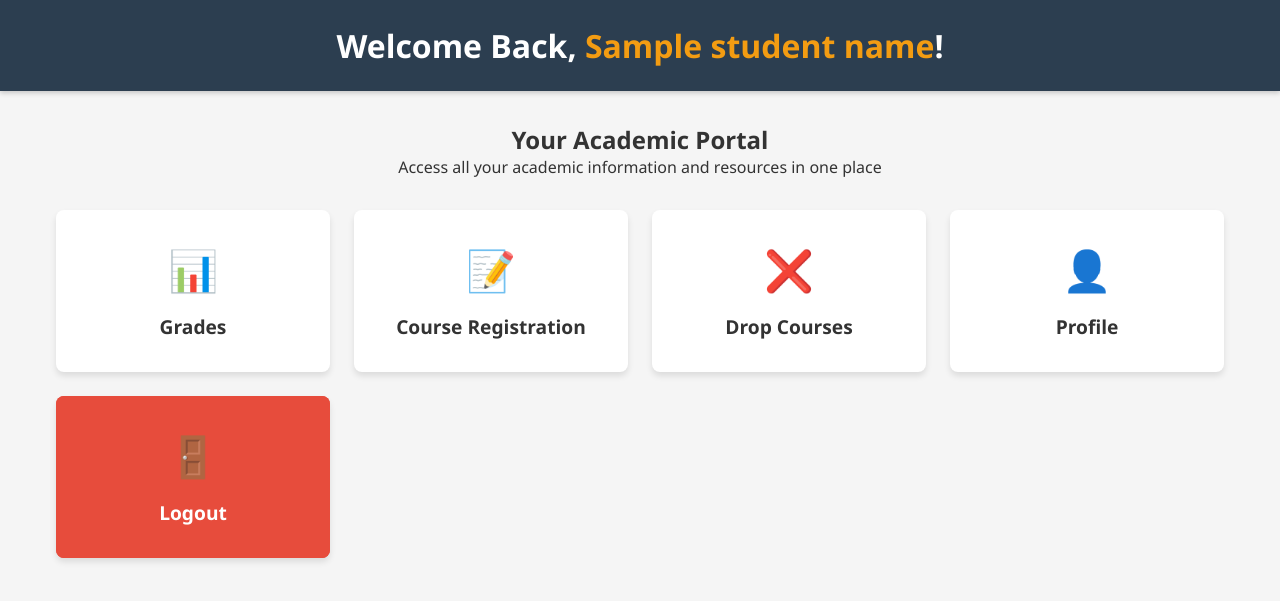
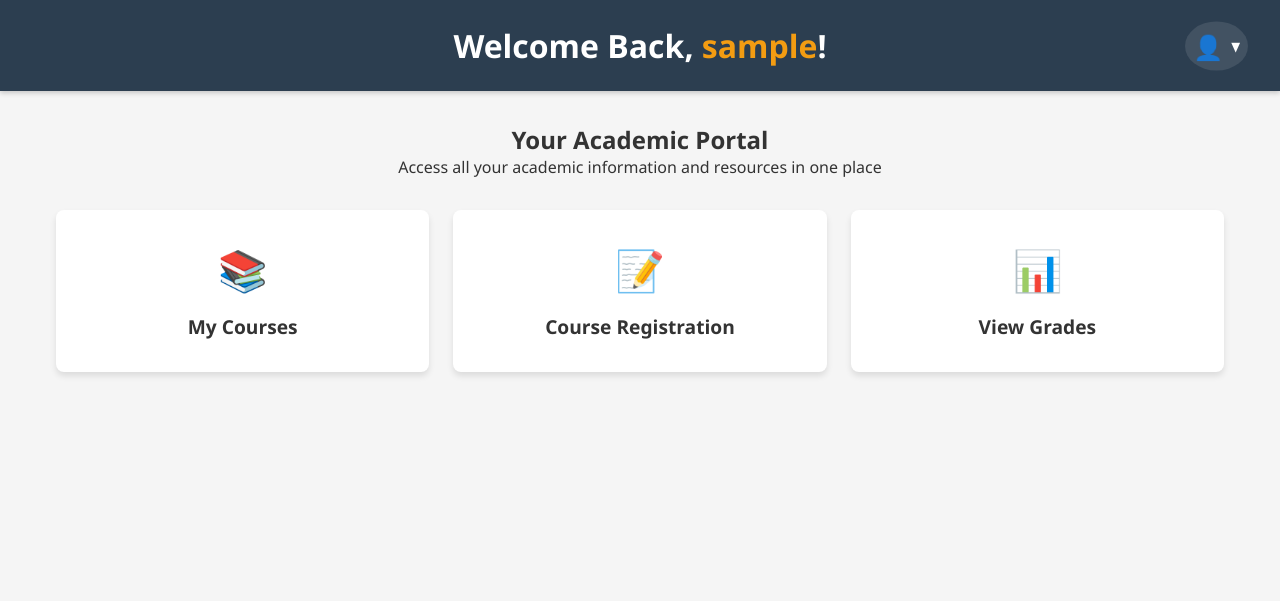
Before and after one commit to 112201019/University_management_system, a Flask app: template templates/student/student.html in a window 1280 px wide. Shown: the top 601 px of the page. Run offline with Flask 3, Linux system fonts and the light colour scheme; the template is opened without the code that fills it: most values are stand-ins (such as "Sample title", 1, 10 or a date in 2020); some libraries are stand-ins or nearby versions.

Commit message:
Some front-end changes in student..!

```diff
--- a/app.py
+++ b/app.py
@@ -142,5 +142,35 @@ def logout():
     session.clear()
     return redirect(url_for('home'))
 
+@app.route('/student/grades')
+def view_grades():
+    if session.get('role') != 'student':
+        return redirect(url_for("login"))
+    return render_template("./student/grades.html", username=session.get("username"))
+
+@app.route('/student/course_registation')
+def course_registration():
+    if session.get('role') != 'student':
+        return redirect(url_for("login"))
+    return render_template("./student/course_registartion.html", username=session.get("username"))
+
+@app.route('/student/courses')
+def view_courses():
+    if session.get('role') != 'student':
+        return redirect(url_for("login"))
+    return render_template("./student/courses.html", username=session.get("username"))
+
+@app.route("/student/profile")
+def view_profile():
+    if session.get('role') != 'student':
+        return redirect(url_for('login'))
+    return render_template('./student/profile.html', username=session.get('username'))
+
+@app.route("/student/settings")
+def student_settings():
+    if session.get('role') != 'student':
+        return redirect(url_for('login'))
+    return render_template('./student/settings.html', username=session.get('username'))
+
 if __name__ == '__main__':
     app.run(debug=True)
--- a/static/css/student/style.css
+++ b/static/css/student/style.css
@@ -15,6 +15,113 @@ header {
     padding: 1.5rem;
     text-align: center;
     box-shadow: 0 2px 5px rgba(0, 0, 0, 0.2);
+    position: relative;
+    display: flex;
+    justify-content: center;
+    align-items: center;
+}
+
+header h1 {
+    margin: 0;
+}
+
+/* Dropdown styles */
+.user-dropdown {
+    position: absolute;
+    right: 2rem;
+    top: 50%;
+    transform: translateY(-50%);
+}
+
+.dropdown-btn {
+    background: none;
+    border: none;
+    color: white;
+    display: flex;
+    align-items: center;
+    cursor: pointer;
+    padding: 0.5rem;
+    border-radius: 50%;
+    background-color: rgba(255, 255, 255, 0.1);
+}
+
+.dropdown-btn:hover {
+    background-color: rgba(255, 255, 255, 0.2);
+}
+
+.profile-avatar {
+    font-size: 1.5rem;
+    display: flex;
+    align-items: center;
+    justify-content: center;
+}
+
+.dropdown-arrow {
+    margin-left: 0.5rem;
+    font-size: 0.8rem;
+}
+
+.dropdown-content {
+    display: none;
+    position: absolute;
+    right: 0;
+    top: calc(100% + 0.5rem);
+    background-color: white;
+    min-width: 200px;
+    box-shadow: 0 8px 16px rgba(0, 0, 0, 0.2);
+    border-radius: 8px;
+    z-index: 10;
+    overflow: hidden;
+}
+
+.dropdown-content.show {
+    display: block;
+    animation: fadeIn 0.2s ease-in-out;
+}
+
+@keyframes fadeIn {
+    from {
+        opacity: 0;
+        transform: translateY(-10px);
+    }
+
+    to {
+        opacity: 1;
+        transform: translateY(0);
+    }
+}
+
+.dropdown-content a {
+    display: flex;
+    align-items: center;
+    padding: 0.8rem 1rem;
+    text-decoration: none;
+    color: #333;
+    transition: background-color 0.2s;
+}
+
+.dropdown-content a:hover {
+    background-color: #f5f5f5;
+}
+
+.dropdown-content .icon {
+    font-size: 1.2rem;
+    margin-right: 0.8rem;
+    color: #3498db;
+}
+
+.dropdown-divider {
+    height: 1px;
+    background-color: #e0e0e0;
+    margin: 0.5rem 0;
+}
+
+.logout-option {
+    color: #e74c3c !important;
+}
+
+.logout-option .icon {
+    color: #e74c3c !important;
 }
 
 .container {
@@ -53,7 +160,7 @@ header {
     height: 100%;
 }
 
-.icon {
+.dashboard .icon {
     font-size: 2.5rem;
     margin-bottom: 1rem;
     color: #3498db;
@@ -71,24 +178,23 @@ header {
     color: #333;
 }
 
-.logout {
-    background-color: #e74c3c;
-}
-
-.logout .icon {
-    color: white;
-}
-
-.logout .title {
-    color: white;
-}
-
-.logout a {
-    background-color: #e74c3c;
-    color: white;
-}
-
 .student-name {
     font-weight: bold;
     color: #f39c12;
 }
+
+/* Responsive adjustments */
+@media (max-width: 768px) {
+    header {
+        padding: 1rem;
+    }
+
+    .user-dropdown {
+        position: absolute;
+        right: 1rem;
+    }
+
+    .dashboard {
+        grid-template-columns: 1fr;
+    }
+}
--- a/templates/student/student.html
+++ b/templates/student/student.html
@@ -10,7 +10,28 @@
 
 <body>
     <header>
-        <h1>Welcome Back, <span class="student-name">{{ student_name }}</span>!</h1>
+        <h1>Welcome Back, <span class="student-name">{{ username }}</span>!</h1>
+        <div class="user-dropdown">
+            <button class="dropdown-btn">
+                <div class="profile-avatar">👤</div>
+                <span class="dropdown-arrow">▼</span>
+            </button>
+            <div class="dropdown-content">
+                <a href="student/profile">
+                    <div class="icon">👤</div>
+                    <span>Profile</span>
+                </a>
+                <a href="student/settings">
+                    <div class="icon">⚙️</div>
+                    <span>Settings</span>
+                </a>
+                <div class="dropdown-divider"></div>
+                <a href="{{ url_for('logout') }}" class="logout-option">
+                    <div class="icon">🚪</div>
+                    <span>Logout</span>
+                </a>
+            </div>
+        </div>
     </header>
 
     <div class="container">
@@ -21,41 +42,46 @@
 
         <div class="dashboard">
             <div class="dashboard-item">
-                <a href="{{ url_for('grades') }}">
-                    <div class="icon">📊</div>
-                    <div class="title">Grades</div>
+                <a href="student/courses">
+                    <div class="icon">📚</div>
+                    <div class="title">My Courses</div>
                 </a>
             </div>
 
             <div class="dashboard-item">
-                <a href="{{ url_for('course_registration') }}">
+                <a href="student/course_registration">
                     <div class="icon">📝</div>
                     <div class="title">Course Registration</div>
                 </a>
             </div>
 
             <div class="dashboard-item">
-                <a href="{{ url_for('drop_courses') }}">
-                    <div class="icon">❌</div>
-                    <div class="title">Drop Courses</div>
-                </a>
-            </div>
-
-            <div class="dashboard-item">
-                <a href="{{ url_for('profile') }}">
-                    <div class="icon">👤</div>
-                    <div class="title">Profile</div>
-                </a>
-            </div>
-
-            <div class="dashboard-item logout">
-                <a href="{{ url_for('logout') }}">
-                    <div class="icon">🚪</div>
-                    <div class="title">Logout</div>
+                <a href="student/view_grades">
+                    <div class="icon">📊</div>
+                    <div class="title">View Grades</div>
                 </a>
             </div>
         </div>
     </div>
+
+    <script>
+        // Toggle dropdown menu
+        document.querySelector('.dropdown-btn').addEventListener('click', function () {
+            document.querySelector('.dropdown-content').classList.toggle('show');
+        });
+
+        // Close the dropdown if clicked outside
+        window.addEventListener('click', function (event) {
+            if (!event.target.matches('.dropdown-btn') &&
+                !event.target.matches('.dropdown-arrow') &&
+                !event.target.matches('.profile-avatar')) {
+                const dropdown = document.querySelector('.dropdown-content');
+                if (dropdown.classList.contains('show')) {
+                    dropdown.classList.remove('show');
+                }
+            }
+        });
+    </script>
 </body>
 
 </html>
```
